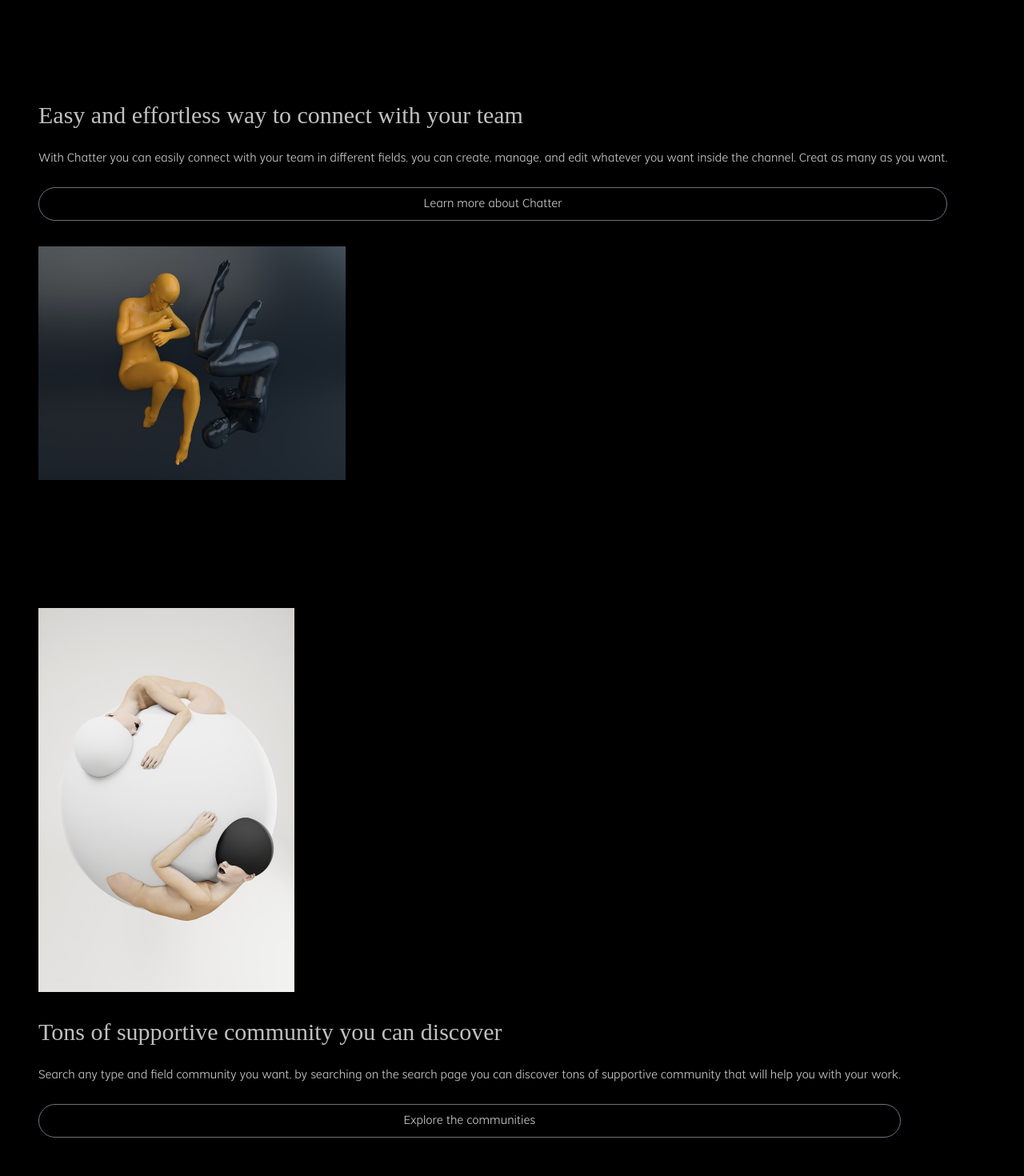
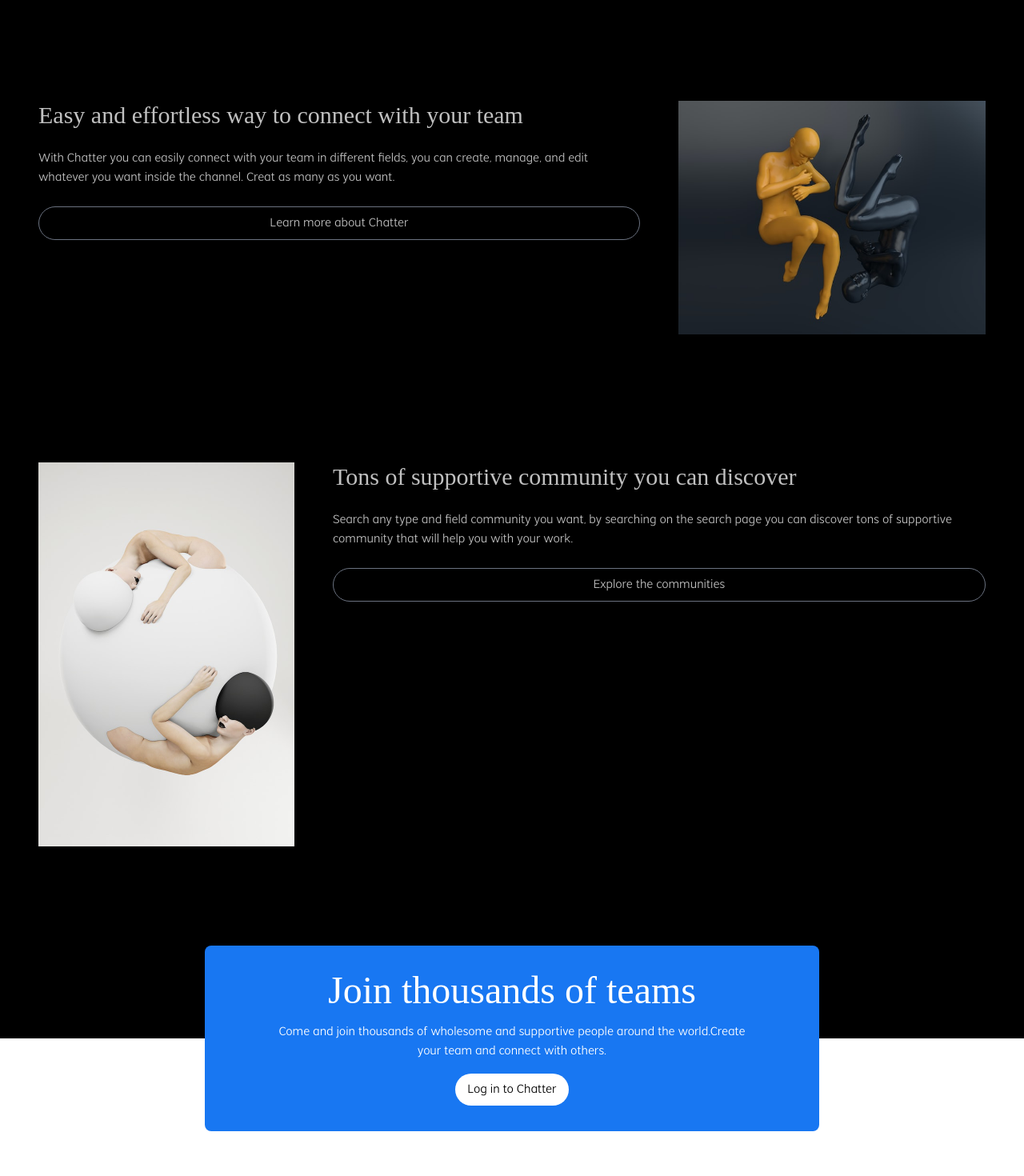
Before and after one commit to bhatshakran/graphqlchatapp, a React (Create React App) app in the folder client/: page / in a window 1280 px wide. Shown: the part 2380-3850 px from the top of the page at 80% size. Built offline with nearby package versions, Linux system fonts and the light colour scheme; a web font is replaced by a local one.

Commit message:
Fixed bugs

```diff
--- a/client/src/components/Info.js
+++ b/client/src/components/Info.js
@@ -5,7 +5,7 @@
 const Info = () => {
   return (
     <div className='text-primary flex flex-col gap-y-40 pt-32 pb-60 px-12 relative'>
-      <div className='flex flex-wrap gap-x-12 gap-y-8'>
+      <div className='flex flex-wrap sm:flex-nowrap gap-x-12 gap-y-8'>
         <div className='flex flex-col gap-y-6'>
           <h3 className='text-3xl font-acworth'>
             Easy and effortless way to connect with your team
@@ -21,7 +21,7 @@
         </div>
         <img src={huumans} alt='easy' className='w-96' />
       </div>
-      <div className='flex  flex-wrap gap-x-12 gap-y-8'>
+      <div className='flex  flex-wrap sm:flex-nowrap gap-x-12 gap-y-8'>
         <img src={wooman} alt='easy' className='w-80' />
         <div className='flex flex-col gap-y-6'>
           <h3 className='text-3xl font-acworth'>
```
